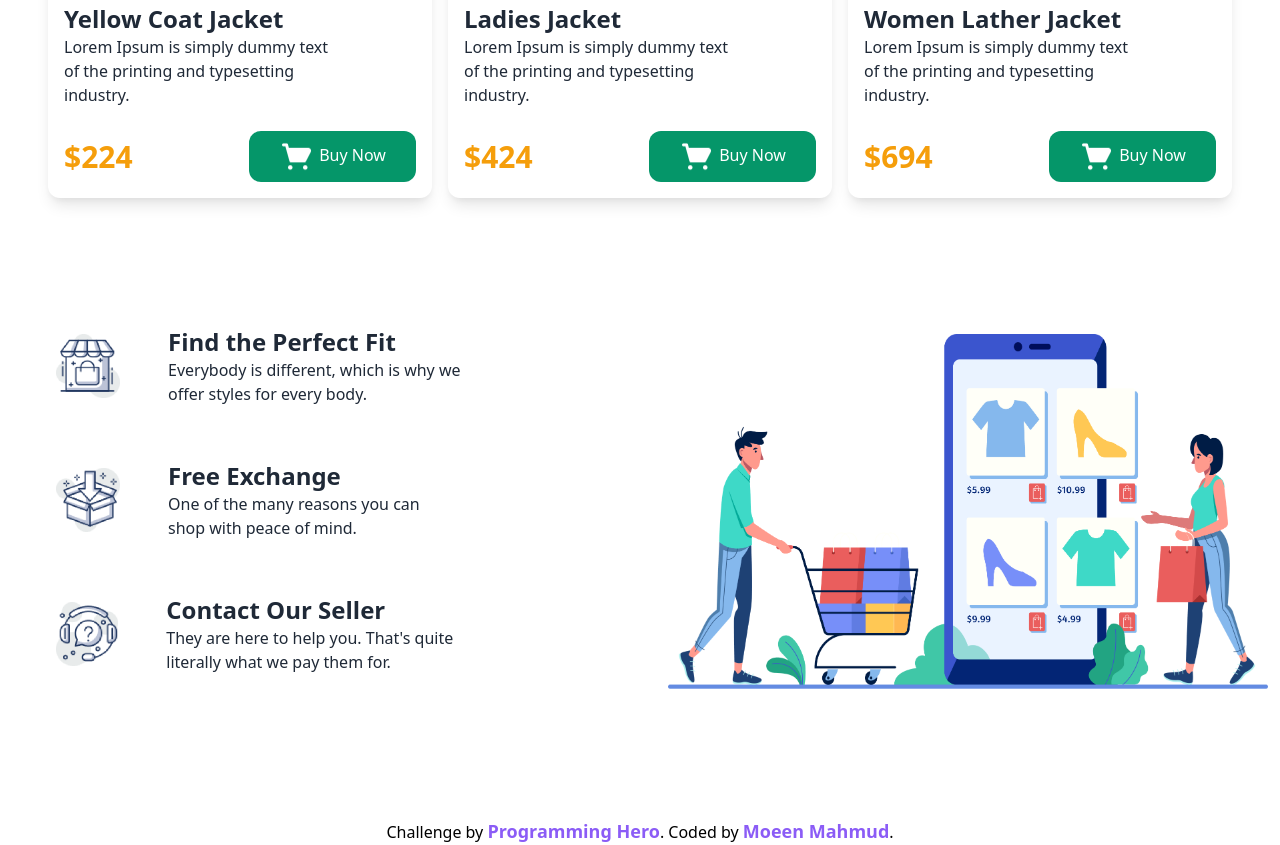
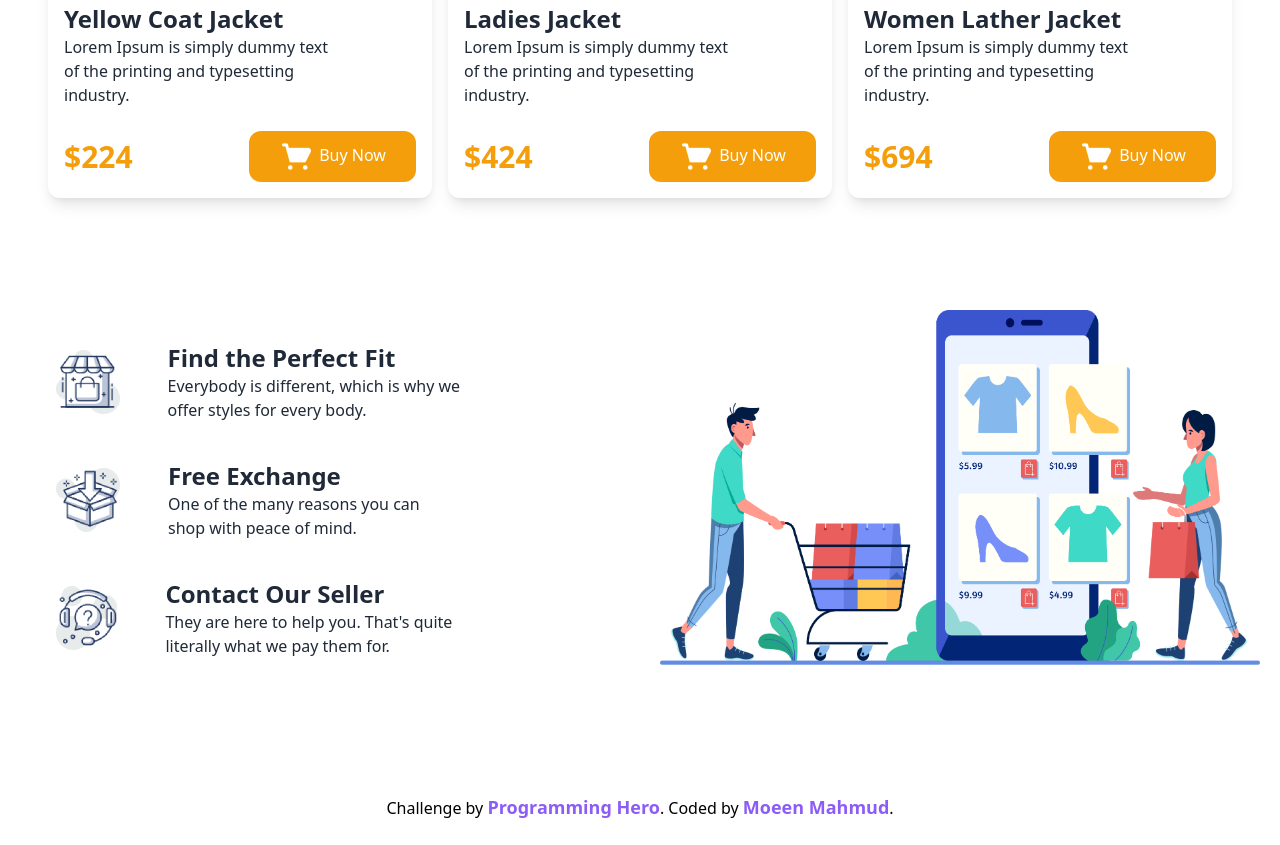
Before and after one commit to moeen-mahmud/penguin-fashion, a plain HTML site: page index.html in a window 1280 px wide. Shown: the part 1939-2784 px from the top of the page. After the commit the page ends 2760 px from the top, so only its background shows below. Drawn offline with nearby package versions, Linux system fonts and the light colour scheme.

Commit message:
beta commit

```diff
--- a/index.html
+++ b/index.html
@@ -53,7 +53,7 @@
           </p>
           <button
             class="
-              bg-green-600
+              bg-yellow-500
               px-3
               py-2
               text-white
@@ -62,7 +62,7 @@
               transition
               duration-500
               ease-out
-              hover:bg-yellow-500
+              hover:bg-yellow-400
             "
           >
             <img src="icons/shopping-cart 1.png" class="w-1/4 inline" alt="" />
@@ -115,7 +115,7 @@
               </div>
               <button
                 class="
-                  bg-green-600
+                  bg-yellow-500
                   px-3
                   py-2
                   text-white
@@ -124,7 +124,7 @@
                   transition
                   duration-500
                   ease-out
-                  hover:bg-yellow-500
+                  hover:bg-yellow-400
                 "
               >
                 <img
@@ -158,7 +158,7 @@
               </div>
               <button
                 class="
-                  bg-green-600
+                  bg-yellow-500
                   px-3
                   py-2
                   text-white
@@ -167,7 +167,7 @@
                   transition
                   duration-500
                   ease-out
-                  hover:bg-yellow-500
+                  hover:bg-yellow-400
                 "
               >
                 <img
@@ -203,7 +203,7 @@
               </div>
               <button
                 class="
-                  bg-green-600
+                  bg-yellow-500
                   px-3
                   py-2
                   text-white
@@ -212,7 +212,7 @@
                   transition
                   duration-500
                   ease-out
-                  hover:bg-yellow-500
+                  hover:bg-yellow-400
                 "
               >
                 <img
@@ -265,7 +265,7 @@
               </div>
               <button
                 class="
-                  bg-green-600
+                  bg-yellow-500
                   px-3
                   py-2
                   text-white
@@ -274,7 +274,7 @@
                   transition
                   duration-500
                   ease-out
-                  hover:bg-yellow-500
+                  hover:bg-yellow-400
                 "
               >
                 <img
@@ -308,7 +308,7 @@
               </div>
               <button
                 class="
-                  bg-green-600
+                  bg-yellow-500
                   px-3
                   py-2
                   text-white
@@ -317,7 +317,7 @@
                   transition
                   duration-500
                   ease-out
-                  hover:bg-yellow-500
+                  hover:bg-yellow-400
                 "
               >
                 <img
@@ -353,7 +353,7 @@
               </div>
               <button
                 class="
-                  bg-green-600
+                  bg-yellow-500
                   px-3
                   py-2
                   text-white
@@ -362,7 +362,7 @@
                   transition
                   duration-500
                   ease-out
-                  hover:bg-yellow-500
+                  hover:bg-yellow-400
                 "
               >
                 <img
@@ -378,48 +378,71 @@
       </section>
       <!-- Features Section -->
       <section class="feature-section container my-20 mx-auto">
-        <div class="feature-container grid grid-cols-2 lg:pl-14 space-y-6">
-          <div class="grid-feature flex items-center gap-12">
-            <div class="feature-img">
-              <img src="./icons/image 12.png" class="w-16 h-16" alt="" />
-            </div>
-            <div class="feature-info">
-              <h1 class="text-2xl font-bold text-gray-800">
-                Find the Perfect Fit
-              </h1>
-              <p class="text-gray-800 w-3/5">
-                Everybody is different, which is why we offer styles for every
-                body.
-              </p>
-            </div>
-          </div>
-          <div class="grid-feature row-span-3">
+        <div
+          class="
+            feature-container
+            flex flex-col
+            px-4
+            lg:grid
+            grid-cols-2
+            lg:pl-14
+            space-y-6
+          "
+        >
+          <div class="grid-feature row-span-3 lg:order-2">
             <img
               src="./images/shopping.png"
               alt=""
               style="width: 600px; height: 355px"
             />
           </div>
-          <div class="grid-feature flex items-center gap-12">
+          <div class="grid-feature lg:flex items-center gap-12 order-1">
             <div class="feature-img">
-              <img src="./icons/image 13.png" class="w-16 h-16" alt="" />
+              <img
+                src="./icons/image 12.png"
+                class="w-16 h-16 mx-auto"
+                alt=""
+              />
             </div>
-            <div class="feature-info">
+            <div class="feature-info text-center lg:text-left">
+              <h1 class="text-2xl font-bold text-gray-800">
+                Find the Perfect Fit
+              </h1>
+              <p class="text-gray-800 lg:w-3/5">
+                Everybody is different, which is why we offer styles for every
+                body.
+              </p>
+            </div>
+          </div>
+
+          <div class="grid-feature lg:flex items-center gap-12 order-3">
+            <div class="feature-img">
+              <img
+                src="./icons/image 13.png"
+                class="w-16 h-16 mx-auto"
+                alt=""
+              />
+            </div>
+            <div class="feature-info text-center lg:text-left">
               <h1 class="text-2xl font-bold text-gray-800">Free Exchange</h1>
-              <p class="text-gray-800 w-3/5">
+              <p class="text-gray-800 lg:w-3/5">
                 One of the many reasons you can shop with peace of mind.
               </p>
             </div>
           </div>
-          <div class="grid-feature flex items-center gap-12">
-            <div class="feature-img">
-              <img src="./icons/image 14.png" class="w-16 h-16" alt="" />
+          <div class="grid-feature lg:flex items-center gap-12 order-4">
+            <div class="feature-img text-center">
+              <img
+                src="./icons/image 14.png"
+                class="w-16 h-16 mx-auto"
+                alt=""
+              />
             </div>
-            <div class="feature-info">
+            <div class="feature-info text-center lg:text-left">
               <h1 class="text-2xl font-bold text-gray-800">
                 Contact Our Seller
               </h1>
-              <p class="text-gray-800 w-3/5">
+              <p class="text-gray-800 lg:w-3/5">
                 They are here to help you. That's quite literally what we pay
                 them for.
               </p>
```
